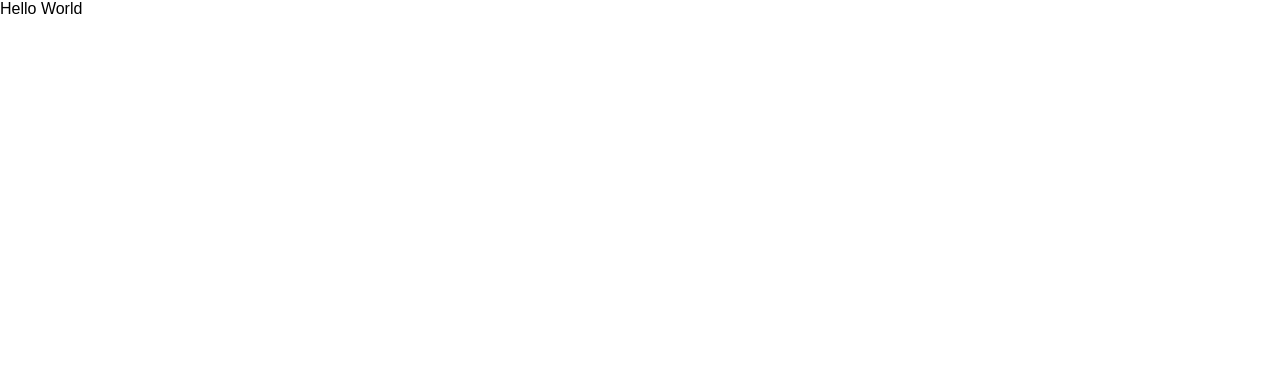
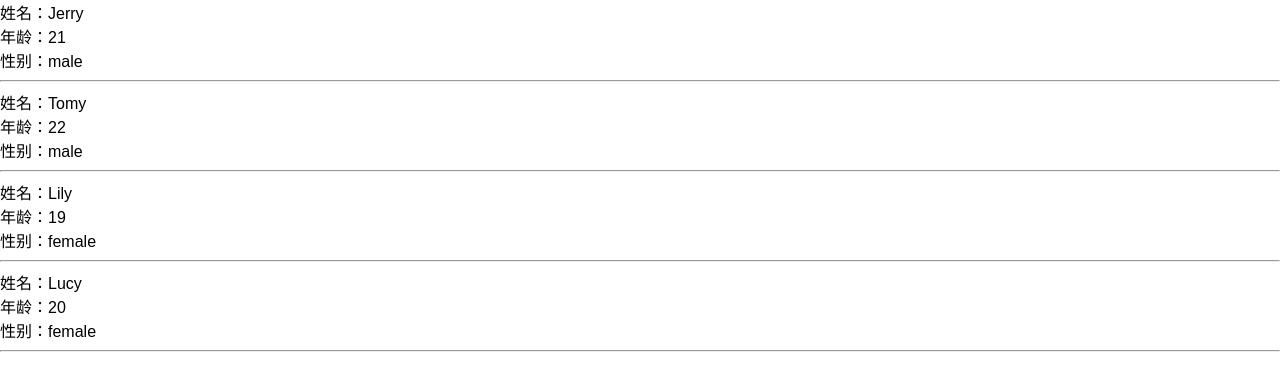
Before and after one commit to kmsheng/react-naive-book-katas, a React (Create React App) app in the folder hello-react/: page / in a window 1280 px wide. Shown: the top 390 px of the page. Built offline with nearby package versions, Linux system fonts and the light colour scheme.

Commit message:
add stuff lesson13

```diff
--- a/hello-react/src/index.js
+++ b/hello-react/src/index.js
@@ -3,16 +3,30 @@ import ReactDOM from 'react-dom';
 import registerServiceWorker from './registerServiceWorker';
 import './index.css';
 
-const HelloWorld = (props) => {
-  const sayHi = (event) => console.log('hello world');
-  return <div onClick={sayHi}>Hello World</div>;
+const users = [
+  {username: 'Jerry', age: 21, gender: 'male'},
+  {username: 'Tomy', age: 22, gender: 'male'},
+  {username: 'Lily', age: 19, gender: 'female'},
+  {username: 'Lucy', age: 20, gender: 'female'}
+]
+
+const User = (props) => {
+  const {user} = props;
+  return (
+    <div>
+      <div>姓名：{user.username}</div>
+      <div>年龄：{user.age}</div>
+      <div>性别：{user.gender}</div>
+      <hr />
+    </div>
+  );
 };
 
 class Index extends Component {
   render () {
     return (
       <div>
-        <HelloWorld />
+        {users.map((user) => <User key={`user-row-${user.username}`} user={user} />)}
       </div>
     )
   }
```
